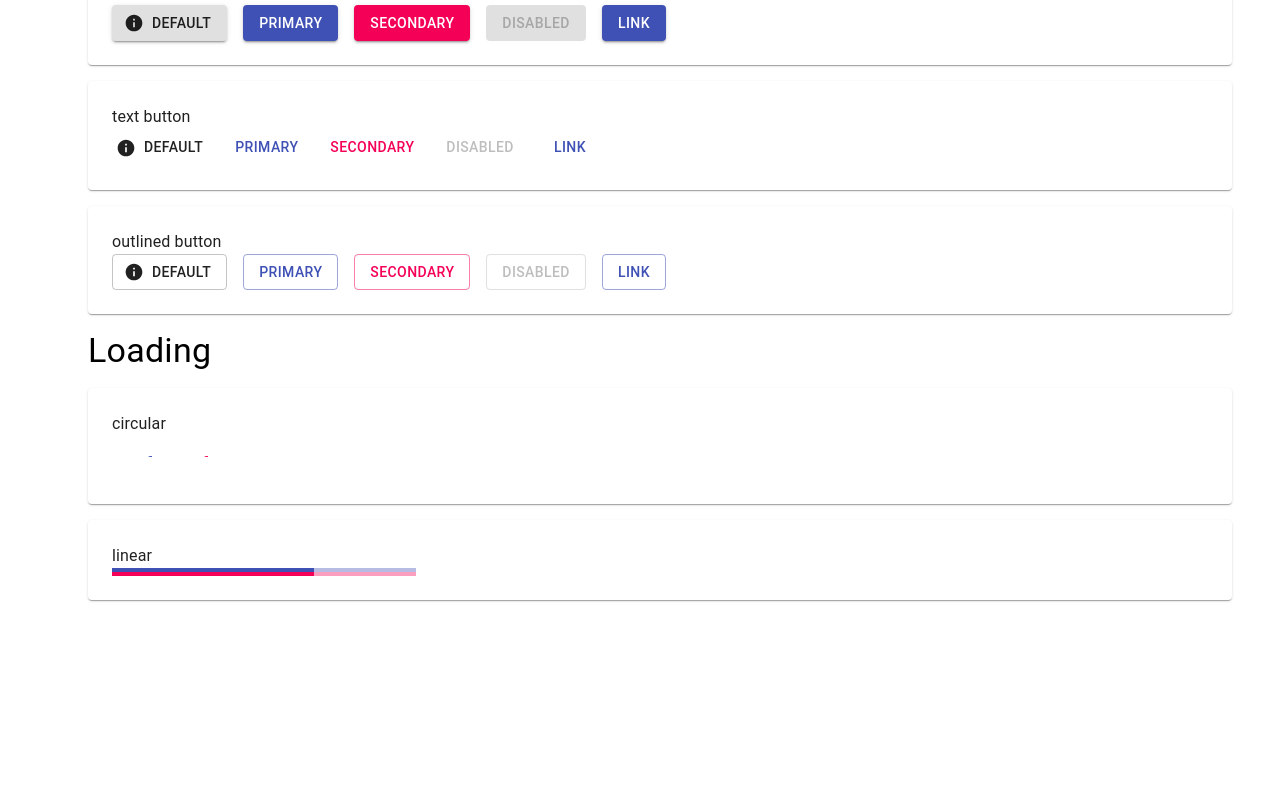
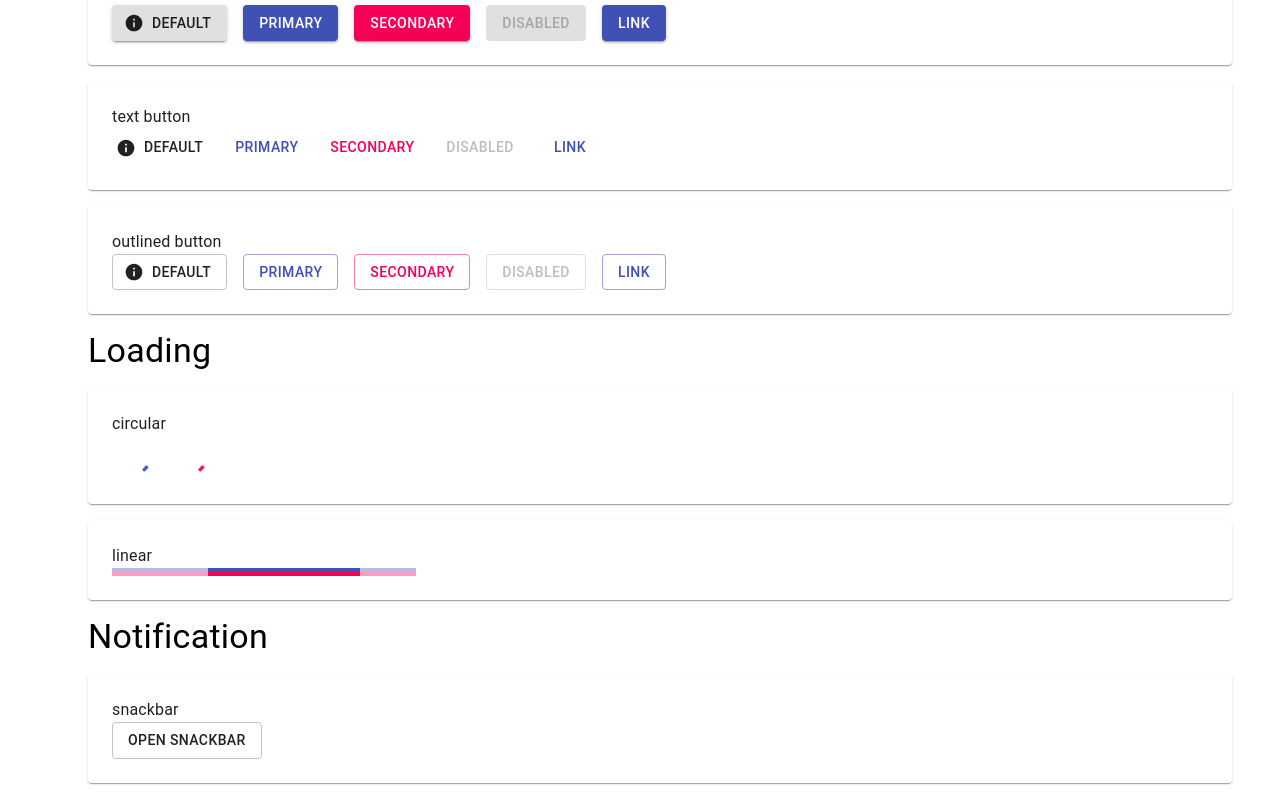
Before and after one commit to milligramme/react-app-playground, a React (Create React App) app: page /showcase in a window 1280 px wide. Shown: the part 663-1462 px from the top of the page. Before the commit the page ends 1279 px from the top, so only its background shows below. Built offline with nearby package versions, Linux system fonts and the light colour scheme.

Commit message:
Add snackbar

```diff
--- a/src/components/pages/Showcase/index.tsx
+++ b/src/components/pages/Showcase/index.tsx
@@ -1,3 +1,5 @@
+import { useState, useCallback } from "react";
+
 import {
   Container,
   Box,
@@ -9,14 +11,29 @@ import {
   FilledInput,
   TextField,
   CircularProgress,
-  LinearProgress
+  LinearProgress,
+  Snackbar,
+  IconButton
 } from "@material-ui/core";
-import { Info as InfoIcon } from "@material-ui/icons";
+import { Info as InfoIcon, Close as CloseIcon } from "@material-ui/icons";
 
 import classes from "./classes.module.css";
 import MainTmpl from "components/templates/MainTmpl";
 
 const Showcase: React.FunctionComponent = () => {
+  const [showSnackbar, setShowSnackbar] = useState(false);
+
+  const handleSnackbarShow = useCallback(() => {
+    setShowSnackbar(true);
+  }, []);
+
+  const handleSnackbarHide = useCallback((_e, reason?) => {
+    if (reason === "clickaway") {
+      return;
+    }
+    setShowSnackbar(false);
+  }, []);
+
   return (
     <MainTmpl>
       <Container>
@@ -140,6 +157,34 @@ const Showcase: React.FunctionComponent = () => {
             </div>
           </Paper>
         </Box>
+
+        <Box>
+          <Typography variant="h4">Notification</Typography>
+          <Paper classes={{ root: classes.LayoutPaper }}>
+            <Typography>snackbar</Typography>
+            <div className={classes.Items}>
+              <Button variant="outlined" onClick={handleSnackbarShow}>
+                Open snackbar
+              </Button>
+              <Snackbar
+                open={showSnackbar}
+                anchorOrigin={{ horizontal: "right", vertical: "top" }}
+                autoHideDuration={6000}
+                onClose={handleSnackbarHide}
+                message="Snack! hide after 6sec."
+                action={
+                  <IconButton
+                    color="inherit"
+                    size="small"
+                    onClick={handleSnackbarHide}
+                  >
+                    <CloseIcon />
+                  </IconButton>
+                }
+              />
+            </div>
+          </Paper>
+        </Box>
       </Container>
     </MainTmpl>
   );
```
